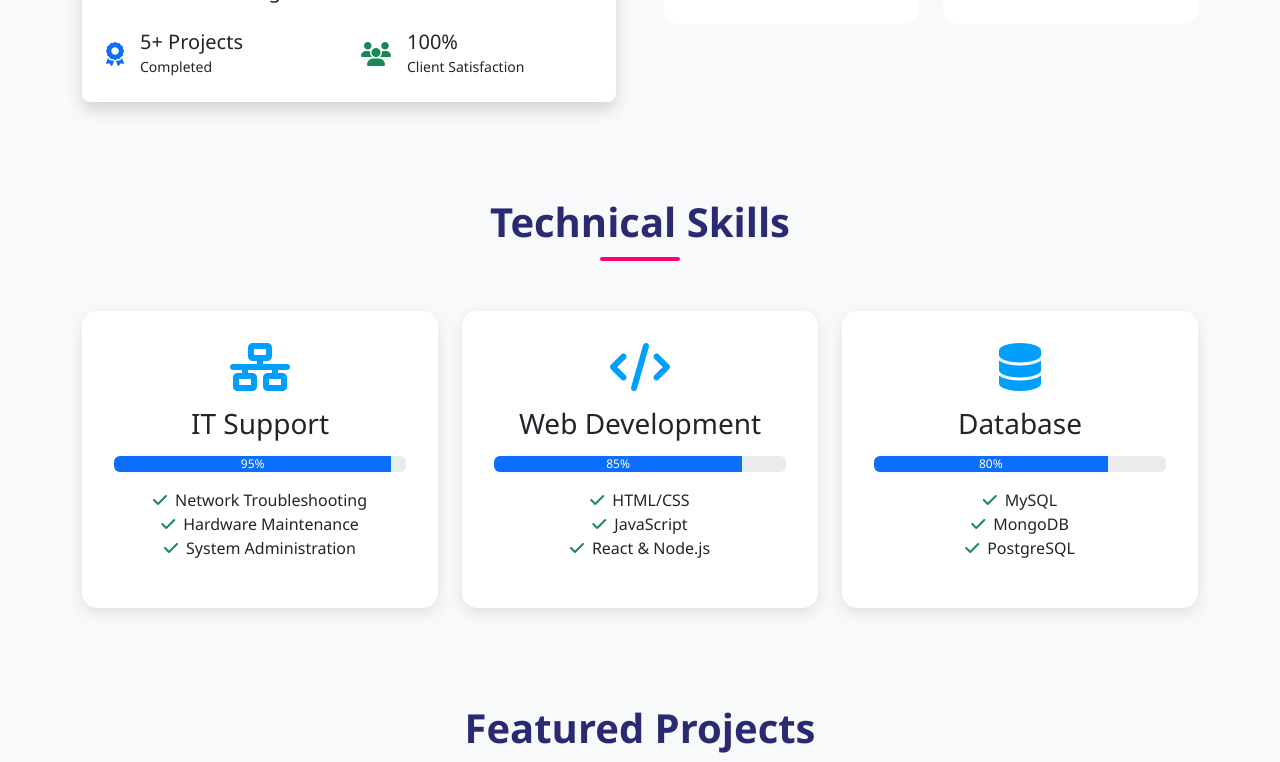
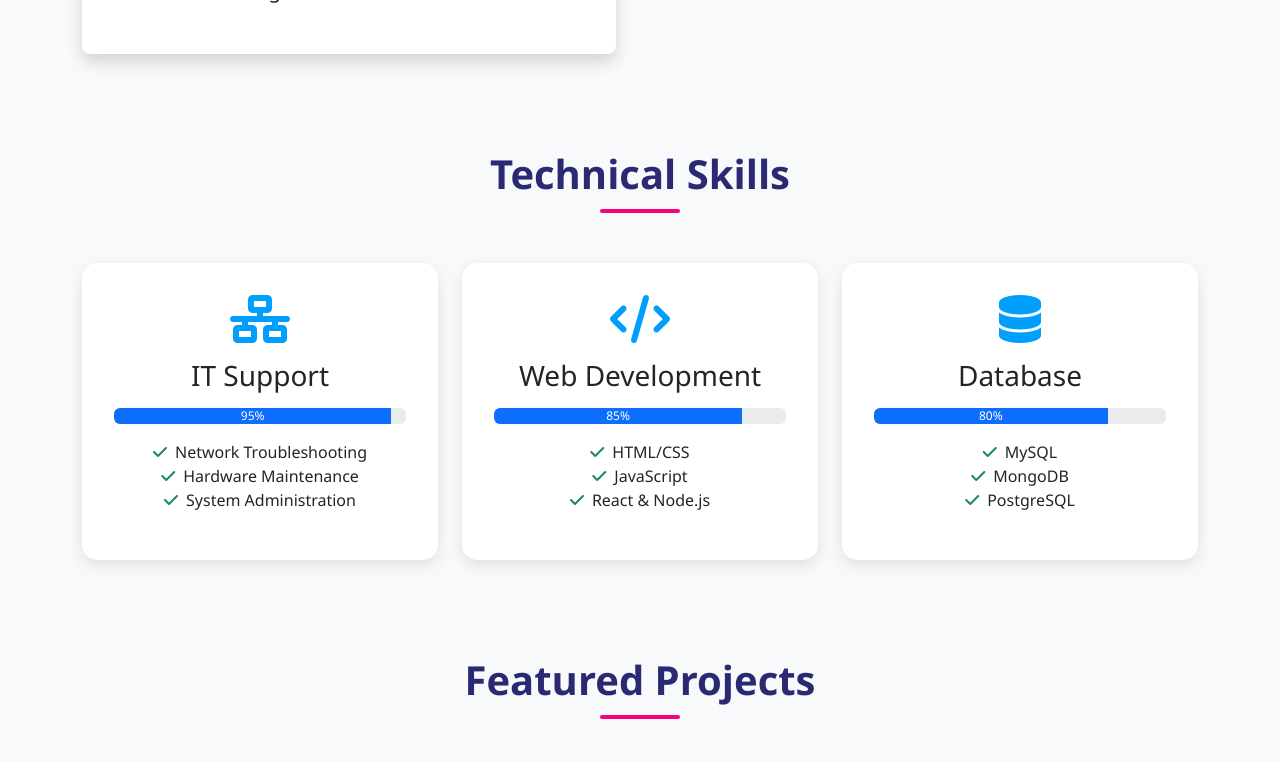
Before and after one commit to MRcahjos/Portfolio, a plain HTML site: page index.html in a window 1280 px wide. Shown: the part 925-1687 px from the top of the page. Drawn offline with nearby package versions, Linux system fonts and the light colour scheme.

Commit message:
Update fitur portofolio

```diff
--- a/index.html
+++ b/index.html
@@ -67,26 +67,6 @@
                         <p class="lead mb-4">
                             I am a passionate IT graduate with experience in IT support and web development. I have worked in a private company as an IT support specialist, where I honed my skills in system installations, hardware support, and network administration. I am also skilled in building full-stack web applications using modern technologies.
                         </p>
-                        <div class="row g-4">
-                            <div class="col-md-6">
-                                <div class="d-flex align-items-center">
-                                    <i class="fas fa-award text-primary me-3 fs-4"></i>
-                                    <div>
-                                        <h5 class="mb-0">5+ Projects</h5>
-                                        <small>Completed</small>
-                                    </div>
-                                </div>
-                            </div>
-                            <div class="col-md-6">
-                                <div class="d-flex align-items-center">
-                                    <i class="fas fa-users text-success me-3 fs-4"></i>
-                                    <div>
-                                        <h5 class="mb-0">100%</h5>
-                                        <small>Client Satisfaction</small>
-                                    </div>
-                                </div>
-                            </div>
-                        </div>
                     </div>
                 </div>
                 <div class="col-lg-6">
```
